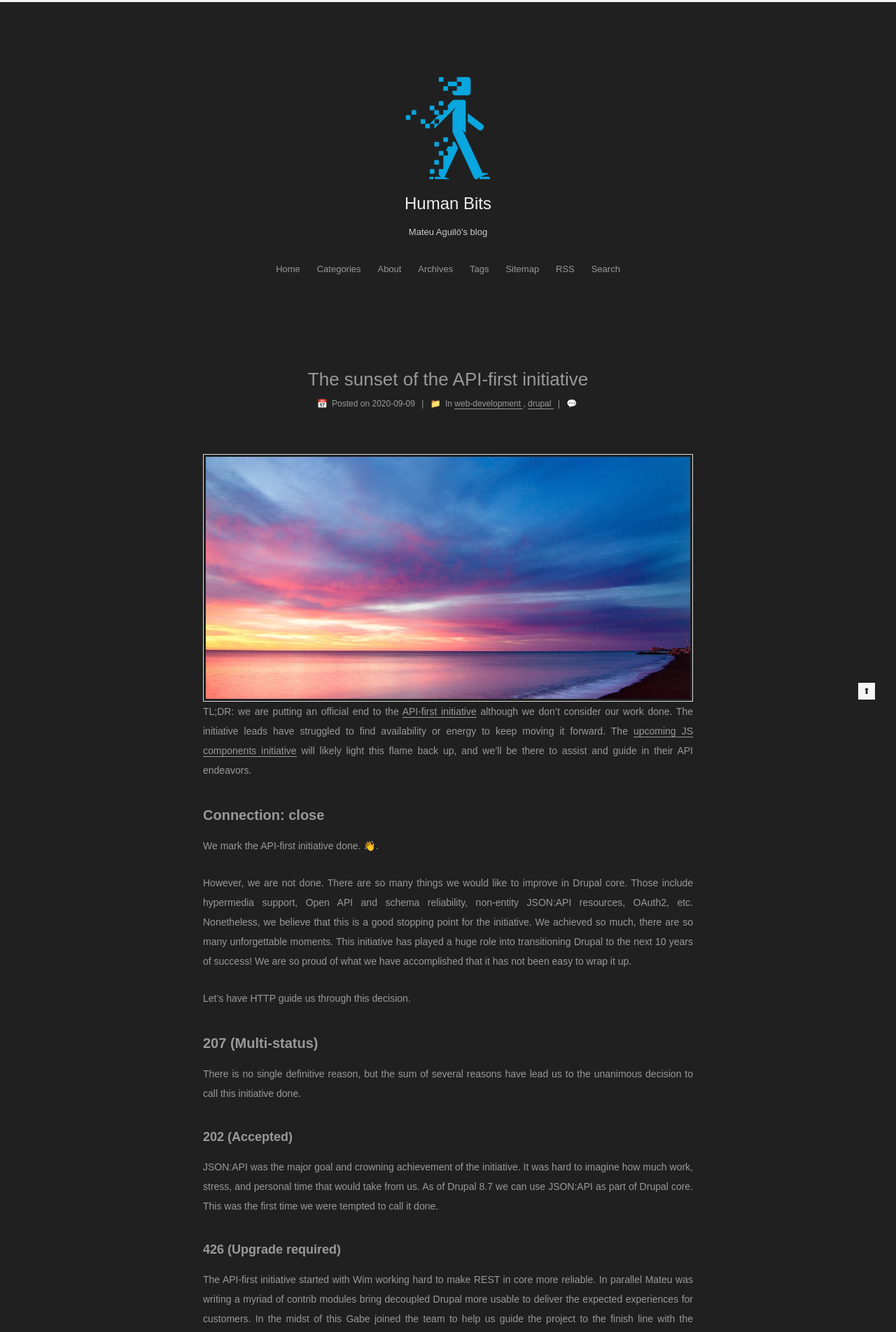
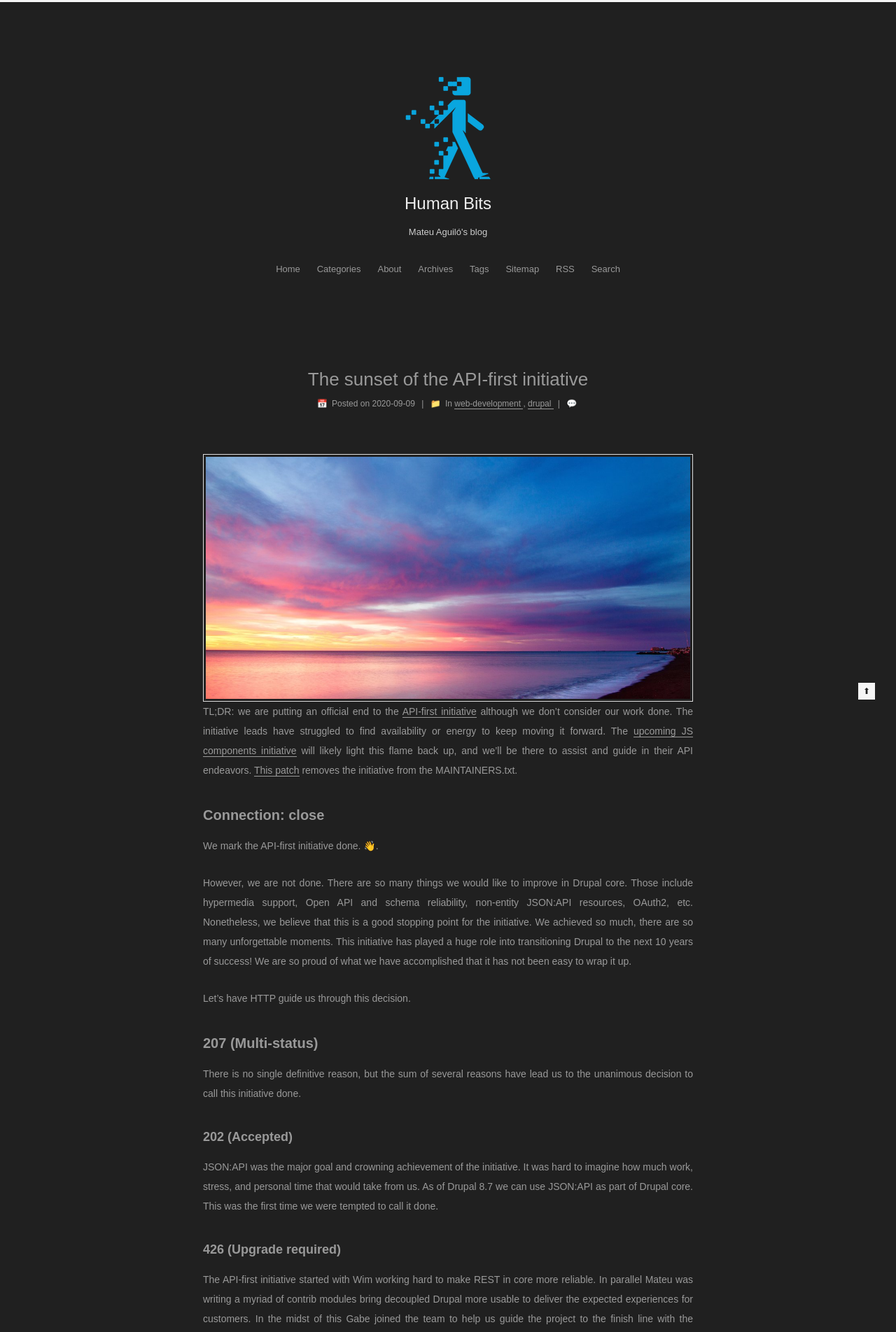
Before and after one commit to e0ipso/e0ipso.github.io, a Jekyll site: the page built from _posts/2020-09-09-sunsetting-api-first-initiative.md, in a window 1280 px wide. Shown: the top 1904 px of the page at 70% size. Built offline with Jekyll 4.4.1, drawn with Linux system fonts in a browser that asks for light colours; comment, search, counter and statistics services are not loaded.

Commit message:
fix: add a link to the drupal.org issue

```diff
--- a/_posts/2020-09-09-sunsetting-api-first-initiative.md
+++ b/_posts/2020-09-09-sunsetting-api-first-initiative.md
@@ -9,7 +9,7 @@ tags:
   - Drupal Development
 image: /assets/images/2020/sunset.jpg
 ---
-TL;DR: we are putting an official end to the [API-first initiative](https://www.drupal.org/project/ideas/issues/2757967) although we don't consider our work done. The initiative leads have struggled to find availability or energy to keep moving it forward. The [upcoming JS components initiative](https://www.drupal.org/blog/state-of-drupal-presentation-july-2020) will likely light this flame back up, and we'll be there to assist and guide in their API endeavors.
+TL;DR: we are putting an official end to the [API-first initiative](https://www.drupal.org/project/ideas/issues/2757967) although we don't consider our work done. The initiative leads have struggled to find availability or energy to keep moving it forward. The [upcoming JS components initiative](https://www.drupal.org/blog/state-of-drupal-presentation-july-2020) will likely light this flame back up, and we'll be there to assist and guide in their API endeavors. [This patch](https://www.drupal.org/project/drupal/issues/3170020) removes the initiative from the MAINTAINERS.txt.
 
 <!-- more -->
 
```
